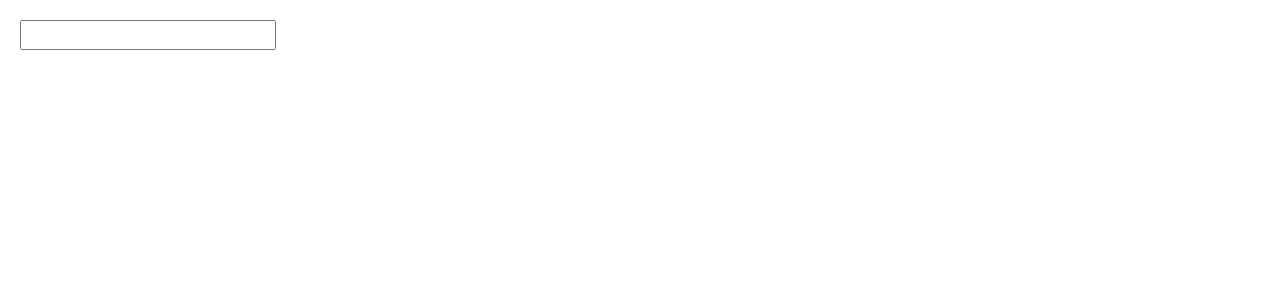
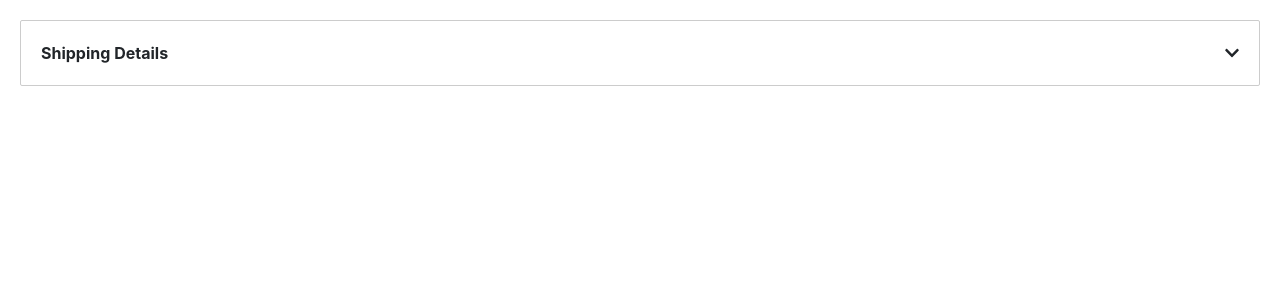
Before and after one commit to carlabalbontin/ng-hello-world, an Angular app: page / in a window 1280 px wide. Shown: the top 300 px of the page. Built offline with nearby package versions, Linux system fonts and the light colour scheme.

Commit message:
Zippy Component Toggle Assignment

```diff
--- a/src/app/app.component.html
+++ b/src/app/app.component.html
@@ -1 +1,3 @@
-<input type="text" [appInputFormat]="'uppercase'">
+<app-zippy title="Shipping Details">
+    Shipping Details Content
+</app-zippy>
--- a/src/app/app.module.ts
+++ b/src/app/app.module.ts
@@ -14,6 +14,7 @@ import { FavoriteComponent } from './favorite/favorite.component';
 import { BootstrapListGroupComponent } from './bootstrap-list-group/bootstrap-list-group.component';
 import { LikeComponent } from './like/like.component';
 import { InputFormatDirective } from './input-format.directive';
+import { ZippyComponent } from './zippy/zippy.component';
 
 @NgModule({
   declarations: [
@@ -26,7 +27,8 @@ import { InputFormatDirective } from './input-format.directive';
     FavoriteComponent,
     BootstrapListGroupComponent,
     LikeComponent,
-    InputFormatDirective
+    InputFormatDirective,
+    ZippyComponent
   ],
   imports: [
     BrowserModule,
--- /dev/null
+++ b/src/app/zippy/zippy.component.html
@@ -0,0 +1,17 @@
+<div class="zippy">
+  <div
+    class="zippy-heading"
+    [class.expanded]="isExpanded"
+    (click)="toggle()">
+      {{ title }}
+      <span *ngIf="isExpanded">
+        <i class="fas fa-chevron-up"></i>
+      </span>
+      <span *ngIf="!isExpanded">
+        <i class="fas fa-chevron-down"></i>
+      </span>
+  </div>
+  <div class="zippy-body" *ngIf="isExpanded">
+    <ng-content></ng-content>
+  </div>
+</div>
--- /dev/null
+++ b/src/app/zippy/zippy.component.scss
@@ -0,0 +1,22 @@
+.zippy {
+  border: 1px solid #ccc;
+  border-radius: 2px;
+
+  .zippy-heading {
+    font-weight: bold;
+    padding: 20px;
+    cursor: pointer;
+
+    span {
+      float:right;
+    }
+  }
+
+  .zippy-body {
+    padding: 20px;
+  }
+}
+
+.expanded {
+  background-color: #f0f0f0;
+}
--- /dev/null
+++ b/src/app/zippy/zippy.component.ts
@@ -0,0 +1,16 @@
+import { Component, OnInit, Input } from '@angular/core';
+
+@Component({
+  selector: 'app-zippy',
+  templateUrl: './zippy.component.html',
+  styleUrls: ['./zippy.component.scss']
+})
+export class ZippyComponent {
+  @Input('title') title: string;
+  isExpanded: boolean;
+
+  toggle(){
+    this.isExpanded = !this.isExpanded;
+  }
+
+}
```
Also changed, not shown: 1 other file (tests, documents, lock files or other folders).
